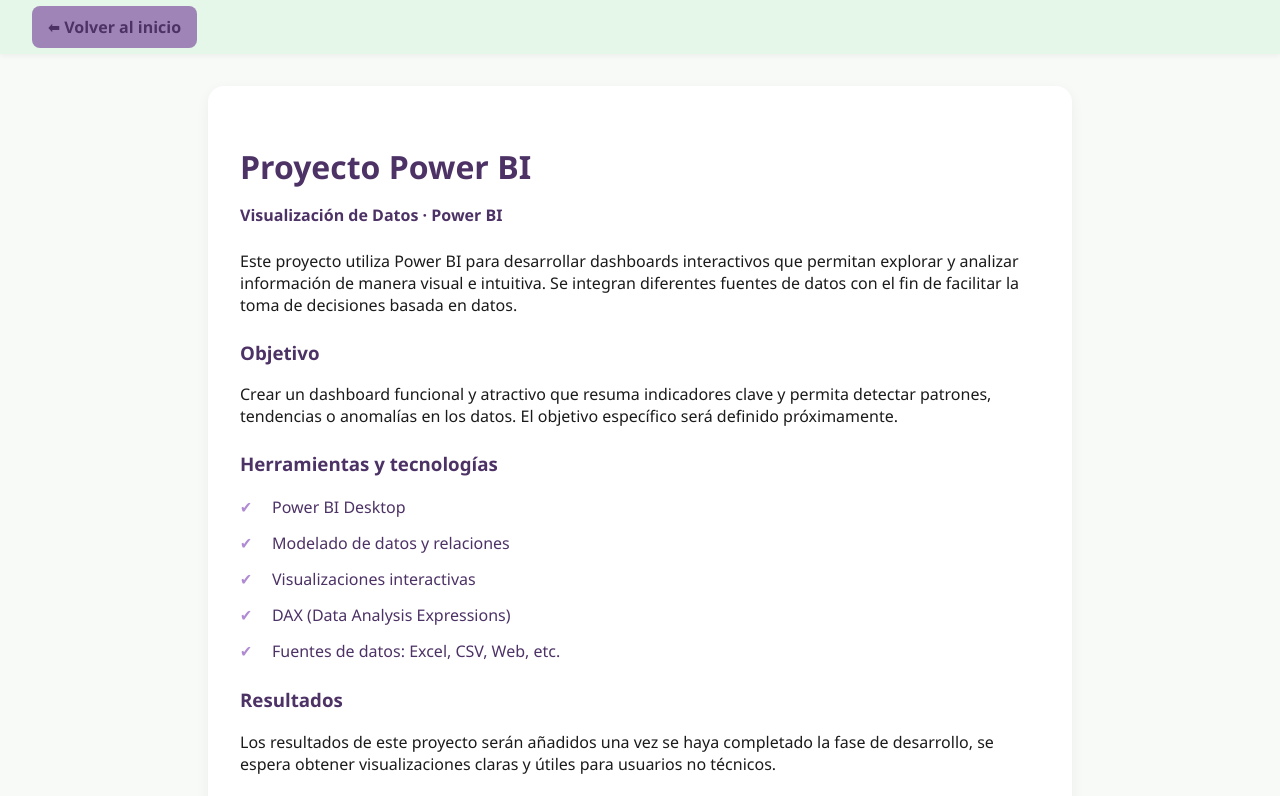
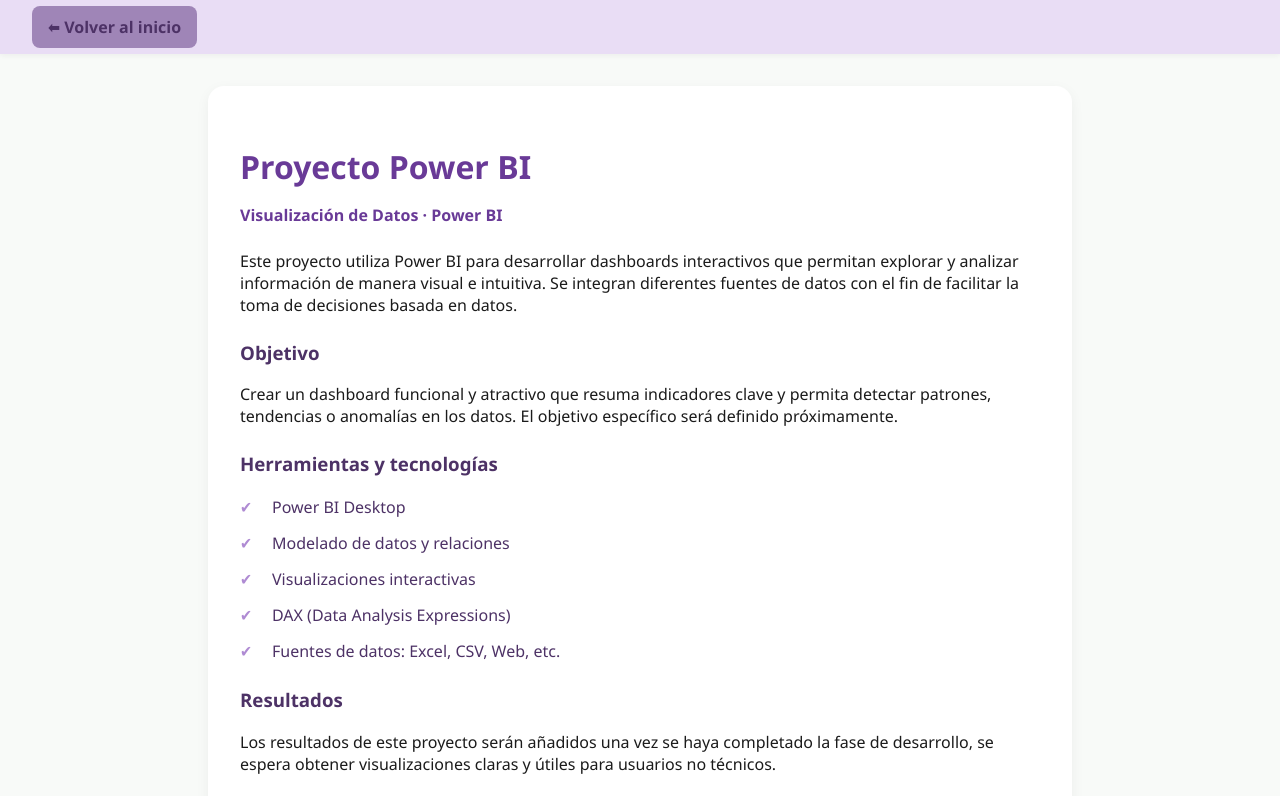
Before and after one commit to iEsmeralda/iesmeralda.github.io, a plain HTML site: page bi-project.html in a window 1280 px wide. Shown: the top 796 px of the page. Drawn offline with Linux system fonts and the light colour scheme.

Commit message:
Update stylep.css

```diff
--- a/stylep.css
+++ b/stylep.css
@@ -9,7 +9,7 @@
 
  /* Navbar */
  .navbar {
-   background-color: #e4f7e8;
+   background-color: #e9ddf5;
    padding: 1rem 2rem;
    box-shadow: 0 2px 6px rgba(0, 0, 0, 0.05);
  }
@@ -47,12 +47,12 @@
  /* Títulos y categorías */
  .project-detail h1 {
    font-size: 2rem;
-   color: #4d3266;
+   color: #693a97;
    margin-bottom: 0.5rem;
  }
 
  .project-detail .category {
-   color: #4d3266;
+   color: #693a97;
    font-weight: 600;
    margin-bottom: 1.5rem;
  }
```
